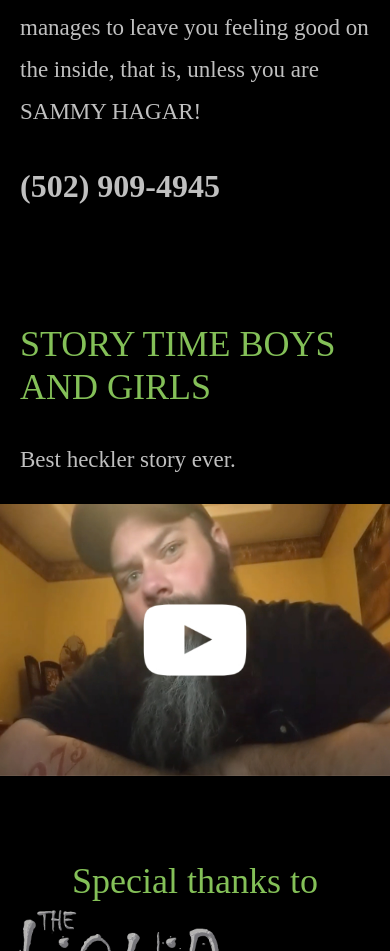
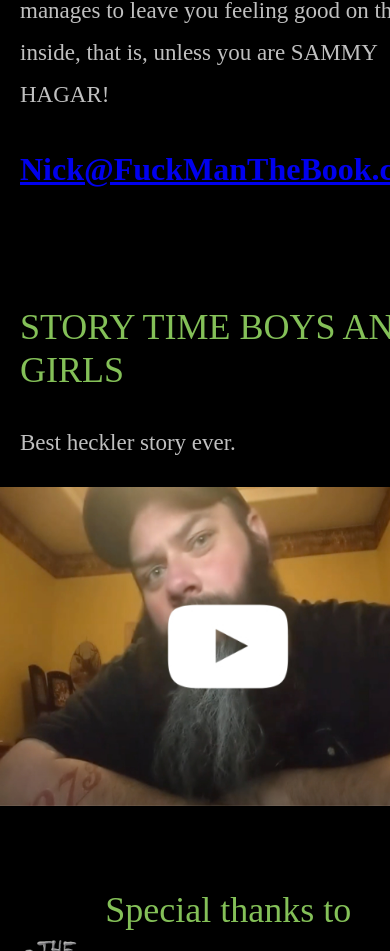
Before and after one commit to rehmpke/NickHuffman, a website: page index.html in a window 390 px wide. Shown: the part 1244-2195 px from the top of the page. Drawn offline with Linux system fonts and the light colour scheme; files whose address does not match are found by name; a web font is replaced by a local one.

Commit message:
Update phone to email and change youtube video

```diff
--- a/index.html
+++ b/index.html
@@ -49,7 +49,7 @@
     <div class="featured-book__description">
       <h2>Fuck,&nbsp;Man!<br>Presented by Dirtbag&nbsp;Clothing</h2>
       <p>Nick Huffman is a Natural storyteller who writes with a clear and unmistakable voice. Whether it be a story from childhood or the bedroom, he has a very unique ability to make you laugh out loud but somehow also manages to leave you feeling good on the inside, that is, unless you are SAMMY HAGAR!</p>
-      <p class="phone-number"><strong>(502) 909-4945</strong></p>
+      <p class="phone-number"><strong><a href="mailto:nick@fuckmanthebook.com">Nick@FuckManTheBook.com</a></strong></p>
     </div>
   </div>
 </section>
@@ -60,7 +60,7 @@
               <p>Best heckler story ever.</p>
           </div>
       <div class="story__video story__kcc container">
-        <a href="https://youtu.be/R-CHo0ZLtWA" target="_blank" rel="noopener noreferrer"><img src="./assets/img/nick-video.jpg" width="588" height="410" alt="img/book-stack-image.jpg"></a>
+        <a href="https://youtu.be/j72JJ1ILBYQ" target="_blank" rel="noopener noreferrer"><img src="./assets/img/nick-video.jpg" width="588" height="410" alt="img/book-stack-image.jpg"></a>
       </div>
     </div>
 </section>
```
